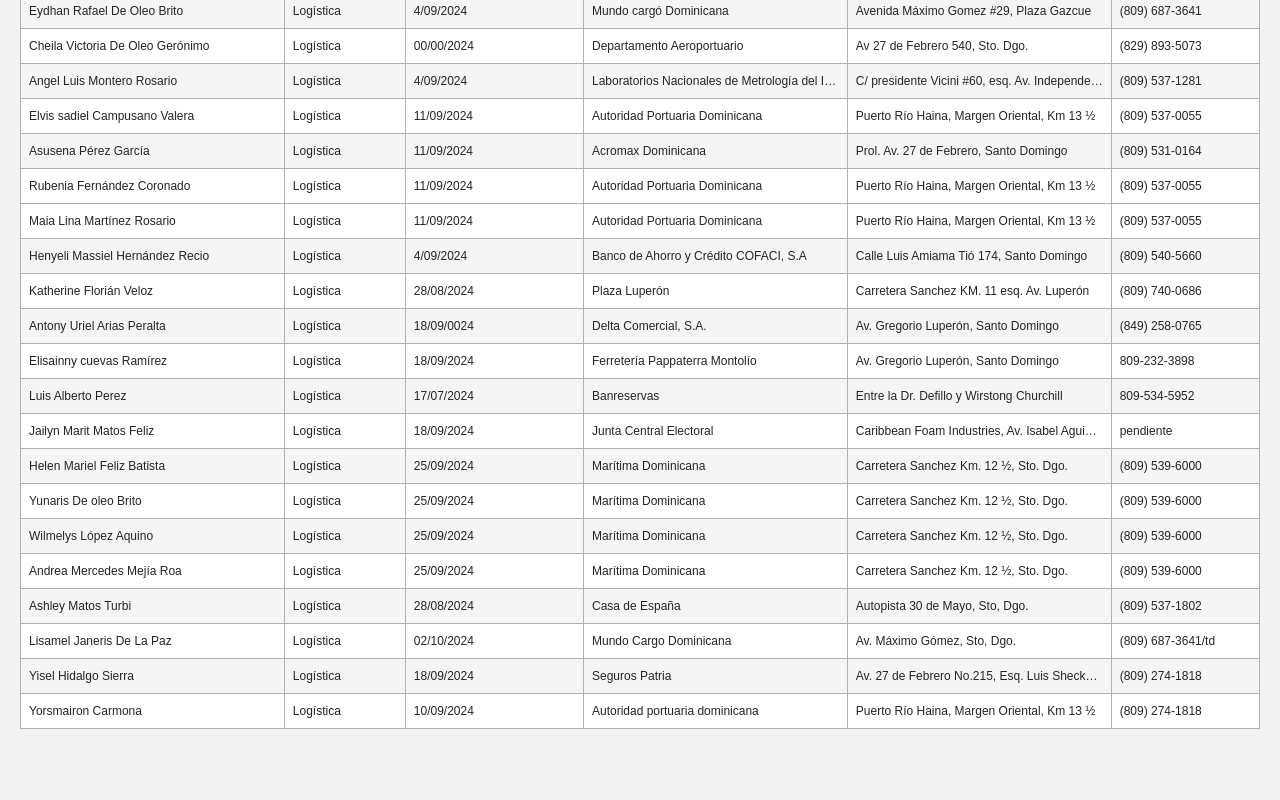
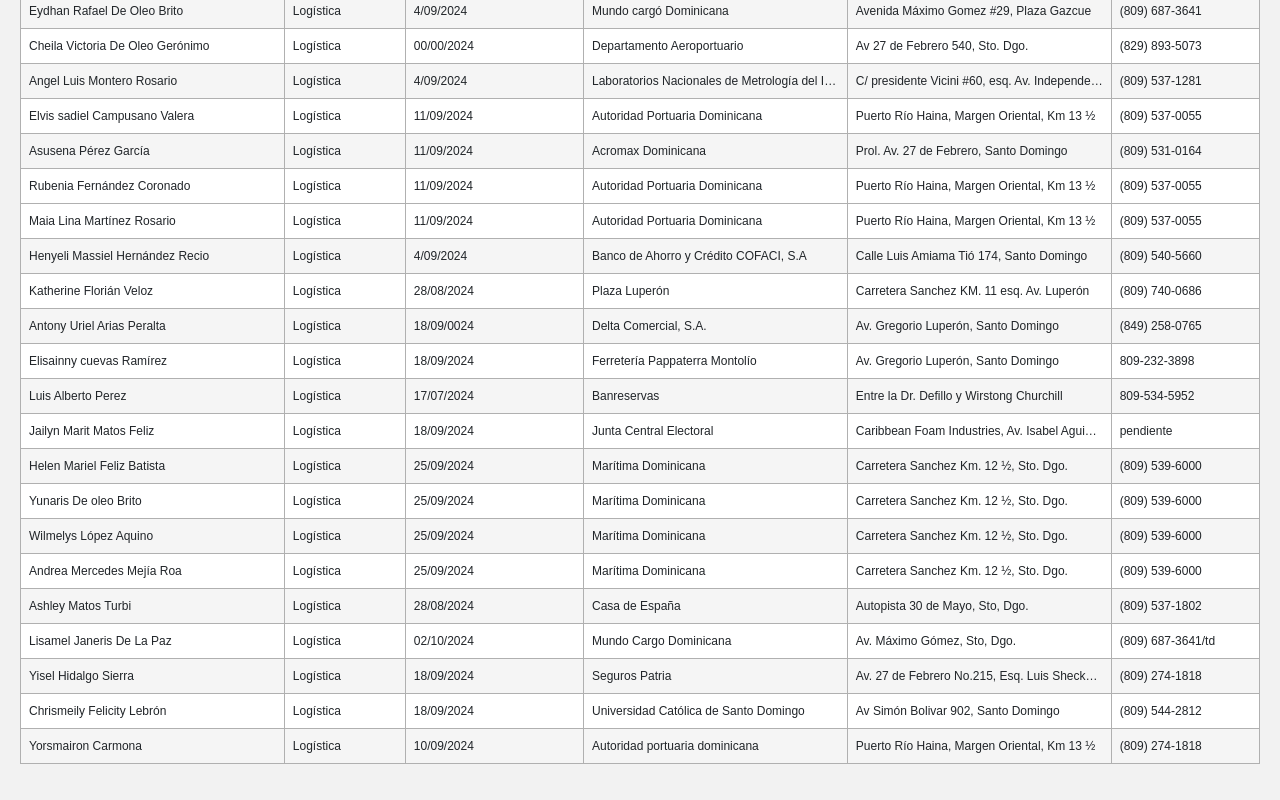
Before and after one commit to Aarias23/MFCT-2024-2025, a plain HTML site: page index.html in a window 1280 px wide. Shown: the part 3164-3964 px from the top of the page. Before the commit the page ends 3929 px from the top, so only its background shows below. Drawn offline with nearby package versions, Linux system fonts and the light colour scheme; a script that the page names is missing.

Commit message:
Update index.html

```diff
--- a/index.html
+++ b/index.html
@@ -868,6 +868,14 @@
             <td>(809) 274-1818</td>
           </tr>
           <tr>
+            <td>Chrismeily Felicity Lebrón</td>
+            <td>Logística</td>
+            <td>18/09/2024</td>
+            <td>Universidad Católica de Santo Domingo</td>
+            <td>Av Simón Bolivar 902, Santo Domingo</td>
+            <td>(809) 544-2812</td>
+          </tr>
+          <tr>
             <td>Yorsmairon Carmona</td>
             <td>Logística</td>
             <td>10/09/2024</td>
```
